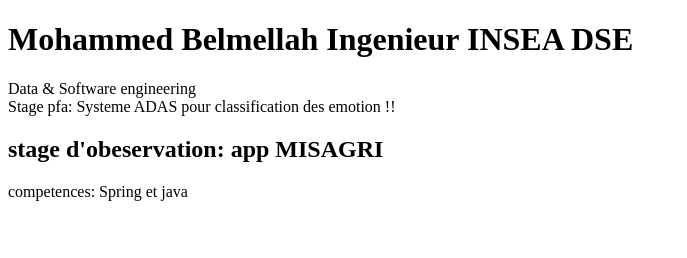
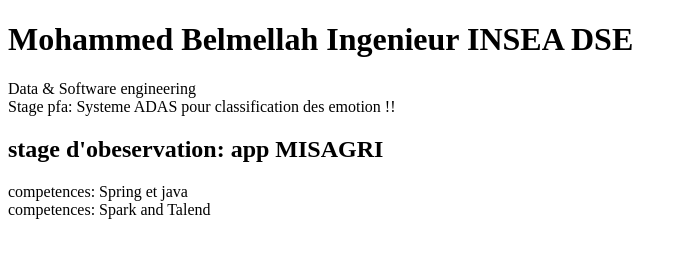
Before and after one commit to Mohammed-Belmellah/TP_GIT, a plain HTML site: page index.html in a window 1280 px wide. Shown: the whole page, without its empty margins (0-687 px from the left). Drawn offline with Linux system fonts and the light colour scheme.

Commit message:
Add Spark and Talend to competencies section

```diff
--- a/index.html
+++ b/index.html
@@ -12,6 +12,7 @@
     <div>Stage pfa: Systeme ADAS pour classification des emotion !! </div>
     <div><h2>stage d'obeservation: app MISAGRI</h2></div>
     <div>competences: Spring et java</div>
+    <div>competences: Spark and Talend</div>
 
 
 </body>
```
